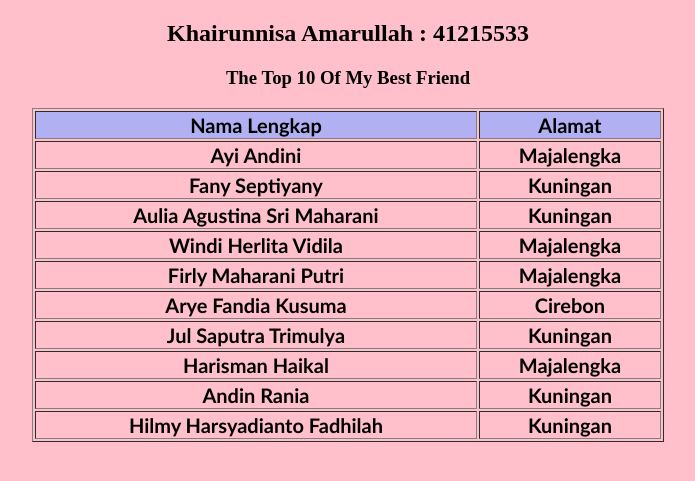
After one commit to KhairunnisaAmarullah/KhairunnisaAmarullah.github.io, a PHP site: page /p03/Tabel_sederhana.html in a window 1280 px wide. The commit adds this page. Shown: the top 481 px of the page, without its empty margins (292-987 px from the left). Run offline with PHP 8.4, Linux system fonts and the light colour scheme; lists and menus that the app fills with data are empty.

Commit message:
Add files via upload

```diff
--- a/p03/Stylesheet.css
+++ b/p03/Stylesheet.css
@@ -1,7 +1,5 @@
-
 h2{
     color: black;
-    font-family: Times New roman;
 }
 body{
     background-color: pink;
@@ -12,5 +10,5 @@ table{
     font-family: Calibri;
 }
 .zz{
-    background-color: mintcream;
+    background-color: rgb(176, 176, 243);
 }
--- /dev/null
+++ b/p03/Tabel_sederhana.html
@@ -0,0 +1,63 @@
+<!DOCTYPE html>
+<html lang="en">
+<head>
+    <meta charset="UTF-8">
+    <meta name="viewport" content="width=device-width, initial-scale=1.0">
+    <title>Tabel Sederhana</title>
+    <link rel="stylesheet" href="stylesheet.css">
+</head>
+<body>
+    <center>
+        <h2>Khairunnisa Amarullah : 41215533</h2>
+        <h3>The Top 10 Of My Best Friend</h3>
+    </center>
+    <center>
+        <table border="1" style="width: 50%">
+            <tr class="zz">
+                <th>Nama Lengkap</th>
+                <th>Alamat</th>
+            </tr>
+            <tr>
+                <th>Ayi Andini</th>
+                <th>Majalengka</th>
+            </tr>
+            <tr>
+                <th>Fany Septiyany</th>
+                <th>Kuningan</th>
+            </tr>
+            <tr>
+                <th>Aulia Agustina Sri Maharani</th>
+                <th>Kuningan</th>
+            </tr>
+            <tr>
+                <th>Windi Herlita Vidila</th>
+                <th>Majalengka</th>
+            </tr>
+            <tr>
+                <th>Firly Maharani Putri</th>
+                <th>Majalengka</th>
+            </tr>
+            <tr>
+                <th>Arye Fandia Kusuma</th>
+                <th>Cirebon</th>
+            </tr>
+            <tr>
+                <th>Jul Saputra Trimulya</th>
+                <th>Kuningan</th>
+            </tr>
+            <tr>
+                <th>Harisman Haikal</th>
+                <th>Majalengka</th>
+            </tr>
+            <tr>
+                <th>Andin Rania</th>
+                <th>Kuningan</th>
+            </tr>
+            <tr>
+                <th>Hilmy Harsyadianto Fadhilah</th>
+                <th>Kuningan</th>
+            </tr>
+        </table>
+    </center>
+</body>
+</html>
```
